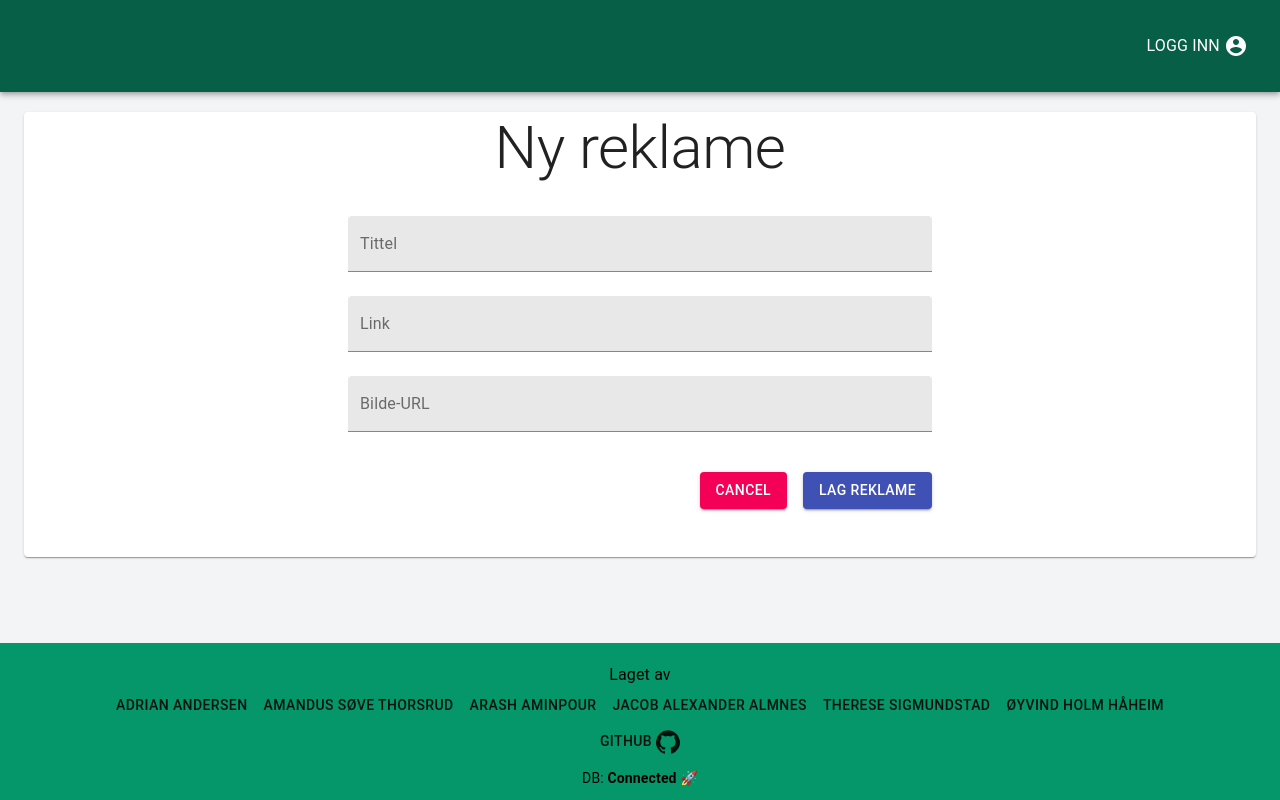
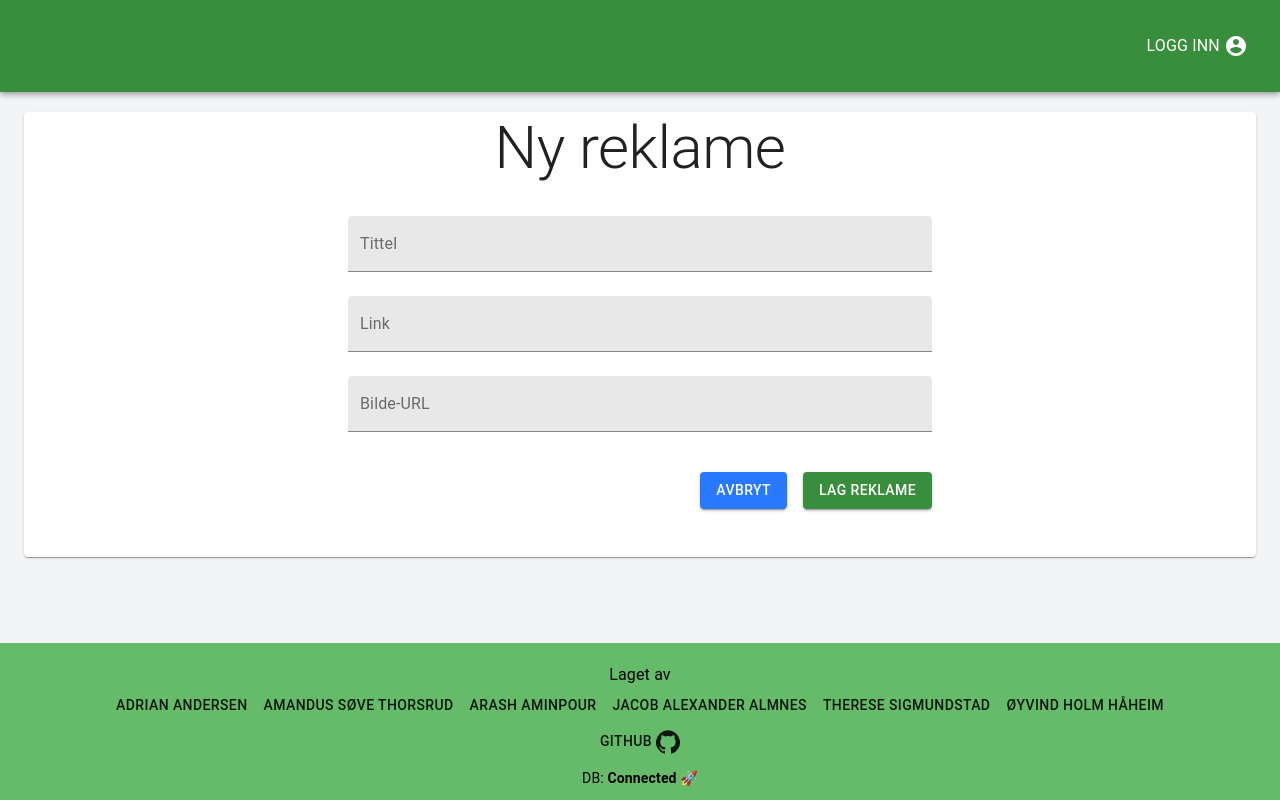
Before and after one commit to AdrianAndersen/sellpoint-webapp, a Next.js app: page /new-ad in a window 1280 px wide. Built offline with nearby package versions, Linux system fonts and the light colour scheme; no server answers; the database is empty.

Commit message:
Add global Material-UI theme

```diff
--- a/components/Advertisement/AdvertisementSlideshow.tsx
+++ b/components/Advertisement/AdvertisementSlideshow.tsx
@@ -39,6 +39,19 @@ const Slideshow = () => {
       >
         {(state.currentUser === state.advertisements[index].owner ||
           (currentUser && currentUser.role === "admin")) && (
+          <span className="inline-block bg-gray-50 m-2 p-1 rounded">
+            <IconButton
+              data-cy="editAdBtn"
+              color="secondary"
+              onClick={(e) => {
+                e.preventDefault();
+                router.push(
+                  "/edit-advertisement/" + state.advertisements[index].id
+                );
+              }}
+            >
+              <EditIcon />
+            </IconButton>
             <IconButton
               data-cy="deleteAdBtn"
               color="secondary"
@@ -51,7 +64,9 @@ const Slideshow = () => {
                     headers: {
                       "Content-Type": "application/json",
                     },
-                  body: JSON.stringify({ id: state.advertisements[index].id }),
+                    body: JSON.stringify({
+                      id: state.advertisements[index].id,
+                    }),
                   }).then((response) => response.json());
                 }
 
@@ -66,22 +81,7 @@ const Slideshow = () => {
             >
               <DeleteIcon />
             </IconButton>
-        )}
-
-        {(state.currentUser === state.advertisements[index].owner ||
-          (currentUser && currentUser.role === "admin")) && (
-          <IconButton
-            data-cy="editAdBtn"
-            color="secondary"
-            onClick={(e) => {
-              e.preventDefault();
-              router.push(
-                "/edit-advertisement/" + state.advertisements[index].id
-              );
-            }}
-          >
-            <EditIcon />
-          </IconButton>
+          </span>
         )}
       </div>
     </Link>
--- a/components/Advertisement/CreateNewAdvertisement.tsx
+++ b/components/Advertisement/CreateNewAdvertisement.tsx
@@ -48,7 +48,7 @@ const CreateNewAdvertisement = ({
       <div className="flex flex-row justify-end space-x-4 my-8">
         <Link href="/">
           <Button variant="contained" color="secondary">
-            Cancel
+            Avbryt
           </Button>
         </Link>
         <Button
--- /dev/null
+++ b/components/Layout/Footer.tsx
@@ -0,0 +1,70 @@
+import {
+  Button,
+  Container,
+  createStyles,
+  makeStyles,
+  Typography,
+} from "@material-ui/core";
+import GitHubIcon from "@material-ui/icons/GitHub";
+import Link from "next/link";
+
+const useStyles = makeStyles((theme) =>
+  createStyles({
+    footer: {
+      backgroundColor: theme.palette.primary.light,
+    },
+  })
+);
+
+const Footer = ({ data }: { data: any }) => {
+  const classes = useStyles();
+
+  return (
+    <footer className={classes.footer + " w-full mt-5 pt-5 pb-1"}>
+      <Container className="text-center">
+        <Typography>Laget av</Typography>
+        <div>
+          <Link href="https://github.com/AdrianAndersen">
+            <Button>Adrian Andersen</Button>
+          </Link>
+          <Link href="https://github.com/amatho">
+            <Button>Amandus Søve Thorsrud</Button>
+          </Link>
+          <Link href="">
+            <Button>Arash Aminpour</Button>
+          </Link>
+          <Link href="">
+            <Button>Jacob Alexander Almnes</Button>
+          </Link>
+          <Link href="">
+            <Button>Therese Sigmundstad</Button>
+          </Link>
+          <Link href="">
+            <Button>Øyvind Holm Håheim</Button>
+          </Link>
+        </div>
+        <Link href="https://github.com/AdrianAndersen/sellpoint-webapp">
+          <Button>
+            Github
+            <GitHubIcon className="ml-1" />
+          </Button>
+        </Link>
+        <Typography
+          data-cy="dbStatus"
+          variant="body2"
+          className="p-2 rounded-lg"
+        >
+          DB:
+          <Link href="/database">
+            <b className="cursor-pointer">
+              {" "}
+              {data.usingDB ? "Connected 🚀" : "OFFLINE 🔌"}
+            </b>
+          </Link>
+        </Typography>
+      </Container>
+    </footer>
+  );
+};
+
+export default Footer;
--- a/components/Listing/CreateListingForm.tsx
+++ b/components/Listing/CreateListingForm.tsx
@@ -117,7 +117,7 @@ const CreateListingForm = ({
       <div className="flex flex-row justify-end space-x-4 my-8">
         <Link href="/">
           <Button variant="contained" color="secondary">
-            Cancel
+            Avbryt
           </Button>
         </Link>
         <Button
--- a/components/Listing/CreateNewCategory.tsx
+++ b/components/Listing/CreateNewCategory.tsx
@@ -56,7 +56,7 @@ const CreateNewCategory = () => {
           }
         }}
       >
-        NY
+        Ny
       </Button>
     </div>
   );
--- a/pages/_app.tsx
+++ b/pages/_app.tsx
@@ -2,27 +2,47 @@ import type { AppProps } from "next/app";
 import "../styles/global.css";
 import AppBar from "@material-ui/core/AppBar";
 import Toolbar from "@material-ui/core/Toolbar";
-import Typography from "@material-ui/core/Typography";
 import Button from "@material-ui/core/Button";
 import Link from "next/link";
 import Head from "next/head";
 import Container from "@material-ui/core/Container";
-import GitHubIcon from "@material-ui/icons/GitHub";
 import NavButtons from "../components/Layout/NavButtons";
 import useSWR from "swr";
 import GlobalStateProvider from "../components/StateManagement/GlobalStateProvider";
 import StateSWR from "../components/Layout/StateSWR";
 import { ToastContainer } from "react-toastify";
 import "react-toastify/dist/ReactToastify.css";
+import { ThemeProvider } from "@material-ui/styles";
+import { createMuiTheme } from "@material-ui/core";
+import { blue, green } from "@material-ui/core/colors";
+import Footer from "../components/Layout/Footer";
 
 const fetcher = (url: string) => fetch(url).then((res) => res.json());
 
+const theme = createMuiTheme({
+  palette: {
+    primary: {
+      light: green[400],
+      main: green[700],
+      dark: green[800],
+    },
+    secondary: {
+      light: blue.A200,
+      main: blue.A400,
+      dark: blue.A700,
+    },
+  },
+});
+
 function MyApp({ Component, pageProps }: AppProps) {
   const { data, error } = useSWR("/api/all", fetcher);
+
   if (error) return <StateSWR error={true} />;
   if (!data) return <StateSWR />;
+
   return (
     <GlobalStateProvider initialState={data}>
+      <ThemeProvider theme={theme}>
         <Head>
           <title>Sellpoint</title>
           <link rel="icon" href="/favicon.ico" />
@@ -30,7 +50,7 @@ function MyApp({ Component, pageProps }: AppProps) {
         <div className="flex flex-col min-h-screen justify-between bg-gray-100">
           <div>
             <AppBar position="static">
-            <Toolbar className="bg-green-800">
+              <Toolbar>
                 <Link href="/">
                   <Button data-cy="homeBtn" color="inherit">
                     <div
@@ -53,50 +73,7 @@ function MyApp({ Component, pageProps }: AppProps) {
             </Container>
           </div>
 
-        <footer className="w-full bg-green-600 mt-5 pt-5 pb-1">
-          <Container className="text-center">
-            <Typography>Laget av</Typography>
-            <div>
-              <Link href="https://github.com/AdrianAndersen">
-                <Button>Adrian Andersen</Button>
-              </Link>
-              <Link href="https://github.com/amatho">
-                <Button>Amandus Søve Thorsrud</Button>
-              </Link>
-              <Link href="">
-                <Button>Arash Aminpour</Button>
-              </Link>
-              <Link href="">
-                <Button>Jacob Alexander Almnes</Button>
-              </Link>
-              <Link href="">
-                <Button>Therese Sigmundstad</Button>
-              </Link>
-              <Link href="">
-                <Button>Øyvind Holm Håheim</Button>
-              </Link>
-            </div>
-            <Link href="https://github.com/AdrianAndersen/sellpoint-webapp">
-              <Button>
-                Github
-                <GitHubIcon className="ml-1" />
-              </Button>
-            </Link>
-            <Typography
-              data-cy="dbStatus"
-              variant="body2"
-              className="p-2 rounded-lg"
-            >
-              DB:
-              <Link href="/database">
-                <b className="cursor-pointer">
-                  {" "}
-                  {data.usingDB ? "Connected 🚀" : "OFFLINE 🔌"}
-                </b>
-              </Link>
-            </Typography>
-          </Container>
-        </footer>
+          <Footer data={data} />
         </div>
         <ToastContainer
           position="bottom-left"
@@ -109,6 +86,7 @@ function MyApp({ Component, pageProps }: AppProps) {
           draggable
           pauseOnHover
         />
+      </ThemeProvider>
     </GlobalStateProvider>
   );
 }
```
Lines whose indentation alone changed are shown as unchanged.
